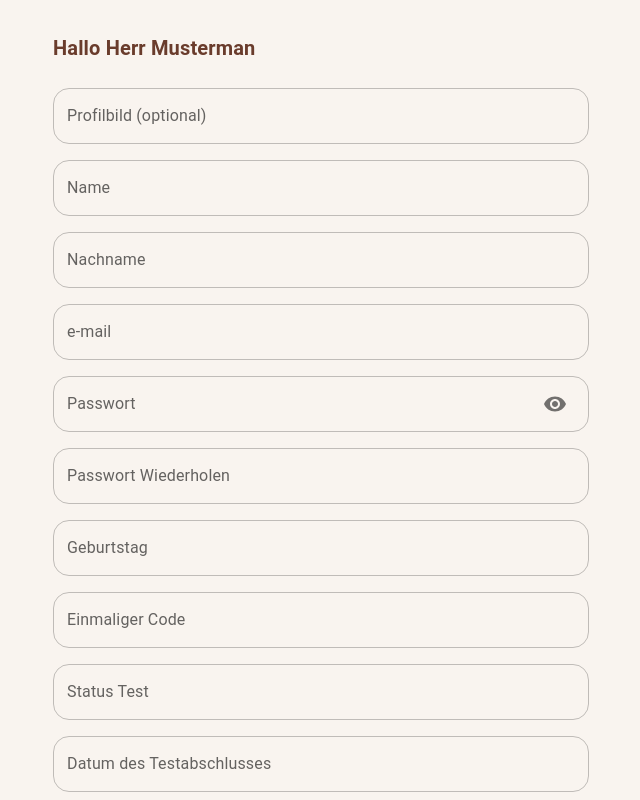
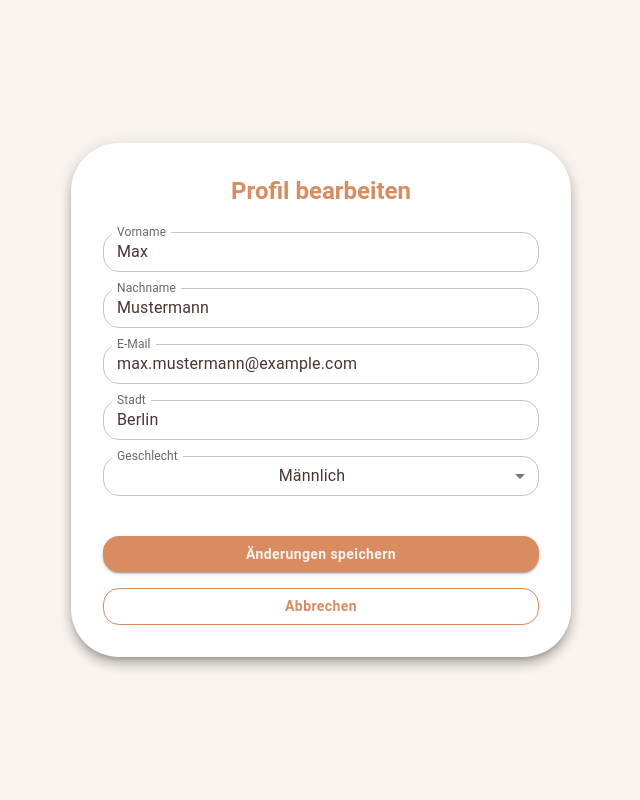
Before and after one commit to vibe-check-org/frontend, a Next.js app: page /profil/bearbeiten in a window 1280 px wide. Shown: the top 800 px of the page, without its empty margins (319-959 px from the left). Built offline with nearby package versions, Linux system fonts and the light colour scheme.

Commit message:
profil angepasst

```diff
--- a/src/app/profil/bearbeiten/page.tsx
+++ b/src/app/profil/bearbeiten/page.tsx
@@ -1,67 +1,148 @@
-"use client";
+// frontend/src/app/profil/bearbeiten/page.tsx
+'use client';
 
+import React, { useState } from 'react';
 import {
     Box,
+    Paper,
+    Typography,
     Button,
+    useTheme,
     TextField,
-  Typography,
-  InputAdornment,
-  IconButton,
-} from "@mui/material";
-import { useState } from "react";
-import { Visibility, VisibilityOff } from "@mui/icons-material";
+    MenuItem, // Für das Geschlecht Dropdown
+} from '@mui/material';
+import { useRouter } from 'next/navigation';
 
-export default function ProfilBearbeiten() {
-  const [showPassword, setShowPassword] = useState(false);
+export default function ProfilBearbeitenPage() {
+    const theme = useTheme();
+    const router = useRouter();
+
+    // Zustände für die Formularfelder (Beispiel)
+    const [firstName, setFirstName] = useState('Max');
+    const [lastName, setLastName] = useState('Mustermann');
+    const [email, setEmail] = useState('max.mustermann@example.com');
+    const [city, setCity] = useState('Berlin');
+    const [gender, setGender] = useState('Männlich'); // Beispiel für ein Auswahlfeld
+
+    const handleSaveChanges = (event: React.FormEvent) => {
+        event.preventDefault();
+        // Hier würde die Logik zum Speichern der Änderungen im Backend erfolgen
+        console.log('Profiländerungen speichern:', {
+            firstName,
+            lastName,
+            email,
+            city,
+            gender,
+        });
+        alert('Profiländerungen gespeichert!');
+        router.push('/profil'); // Zurück zur Profilseite nach dem Speichern
+    };
 
     return (
-    <Box p={4} bgcolor="#F9F4EF" minHeight="100vh">
-      <Typography variant="h6" fontWeight="bold" mb={3} color="#6A3C2C">
-        Hallo Herr Musterman
+        <Box
+            sx={{
+                minHeight: '100vh',
+                backgroundColor: theme.palette.background.default,
+                display: 'flex',
+                alignItems: 'center',
+                justifyContent: 'center',
+                p: 2,
+            }}
+        >
+            <Box sx={{ width: '100%', maxWidth: 500 }}>
+                <Paper elevation={8} sx={{ p: 4, borderRadius: 3, textAlign: 'center' }}>
+                    <Typography variant="h5" sx={{ mb: 3, color: theme.palette.primary.main, fontWeight: 'bold' }}>
+                        Profil bearbeiten
                     </Typography>
 
-      <Box display="flex" flexDirection="column" gap={2}>
-        <TextField label="Profilbild (optional)" variant="outlined" fullWidth />
-        <TextField label="Name" variant="outlined" fullWidth />
-        <TextField label="Nachname" variant="outlined" fullWidth />
-        <TextField label="e-mail" variant="outlined" fullWidth />
+                    <form onSubmit={handleSaveChanges}>
                         <TextField
-          label="Passwort"
-          type={showPassword ? "text" : "password"}
+                            fullWidth
+                            label="Vorname"
+                            variant="outlined"
+                            size="small"
+                            value={firstName}
+                            onChange={(e) => setFirstName(e.target.value)}
+                            sx={{ mb: 2 }}
+                        />
+                        <TextField
+                            fullWidth
+                            label="Nachname"
+                            variant="outlined"
+                            size="small"
+                            value={lastName}
+                            onChange={(e) => setLastName(e.target.value)}
+                            sx={{ mb: 2 }}
+                        />
+                        <TextField
+                            fullWidth
+                            label="E-Mail"
+                            type="email"
+                            variant="outlined"
+                            size="small"
+                            value={email}
+                            onChange={(e) => setEmail(e.target.value)}
+                            sx={{ mb: 2 }}
+                        />
+                        <TextField
+                            fullWidth
+                            label="Stadt"
+                            variant="outlined"
+                            size="small"
+                            value={city}
+                            onChange={(e) => setCity(e.target.value)}
+                            sx={{ mb: 2 }}
+                        />
+                        <TextField
+                            fullWidth
+                            select
+                            label="Geschlecht"
+                            variant="outlined"
+                            size="small"
+                            value={gender}
+                            onChange={(e) => setGender(e.target.value)}
+                            sx={{ mb: 3 }}
+                        >
+                            <MenuItem value="Männlich">Männlich</MenuItem>
+                            <MenuItem value="Weiblich">Weiblich</MenuItem>
+                            <MenuItem value="Divers">Divers</MenuItem>
+                            <MenuItem value="Keine Angabe">Keine Angabe</MenuItem>
+                        </TextField>
+
+                        <Button
+                            type="submit"
+                            variant="contained"
+                            fullWidth
+                            sx={{
+                                mt: 2,
+                                backgroundColor: theme.palette.primary.main,
+                                color: theme.palette.background.default,
+                                '&:hover': {
+                                    backgroundColor: theme.palette.secondary.main,
+                                },
+                            }}
+                        >
+                            Änderungen speichern
+                        </Button>
+                        <Button
                             variant="outlined"
                             fullWidth
-          InputProps={{
-            endAdornment: (
-              <InputAdornment position="end">
-                <IconButton onClick={() => setShowPassword(!showPassword)}>
-                  {showPassword ? <VisibilityOff /> : <Visibility />}
-                </IconButton>
-              </InputAdornment>
-            ),
+                            onClick={() => router.push('/profil')} // Zurück zur Profilseite
+                            sx={{
+                                mt: 2,
+                                color: theme.palette.primary.main,
+                                borderColor: theme.palette.primary.main,
+                                '&:hover': {
+                                    borderColor: theme.palette.secondary.main,
+                                    color: theme.palette.secondary.main,
+                                },
                             }}
-        />
-        <TextField
-          label="Passwort Wiederholen"
-          type={showPassword ? "text" : "password"}
-          variant="outlined"
-          fullWidth
-        />
-        <TextField label="Geburtstag" variant="outlined" fullWidth />
-        <TextField label="Einmaliger Code" variant="outlined" fullWidth />
-        <TextField label="Status Test" variant="outlined" fullWidth />
-        <TextField label="Datum des Testabschlusses" variant="outlined" fullWidth />
-        <TextField label="Soft-Skills-Auswertung" variant="outlined" fullWidth />
-        <TextField label="Telefonnummer" variant="outlined" fullWidth />
-        <TextField label="LinkedIn/Xing-Profil" variant="outlined" fullWidth />
-        <TextField label="Wohnort" variant="outlined" fullWidth />
-        <TextField label="Über-mich-Text" variant="outlined" fullWidth multiline />
-        <TextField label="Interessen" variant="outlined" fullWidth />
-        <TextField label="Lebensmotto" variant="outlined" fullWidth />
+                        >
+                            Abbrechen
+                        </Button>
+                    </form>
+                </Paper>
             </Box>
-
-      <Button variant="contained" fullWidth sx={{ mt: 4, bgcolor: "#6A3C2C", borderRadius: 10 }}>
-        Weiter →
-      </Button>
         </Box>
     );
 }
```
Also changed, not shown: src/app/profil/page.tsx (+40 -19 lines). Lines whose indentation alone changed are shown as unchanged.
